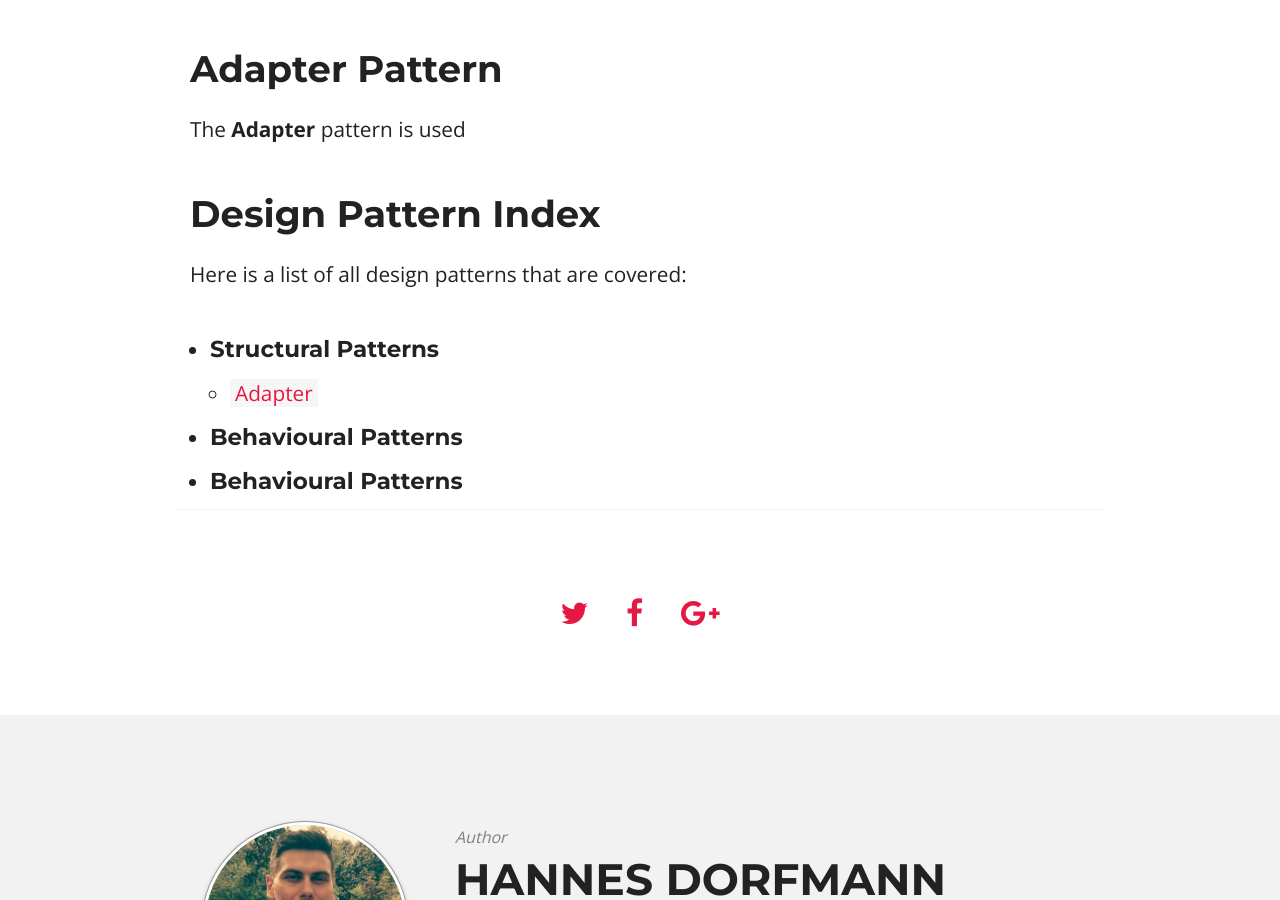
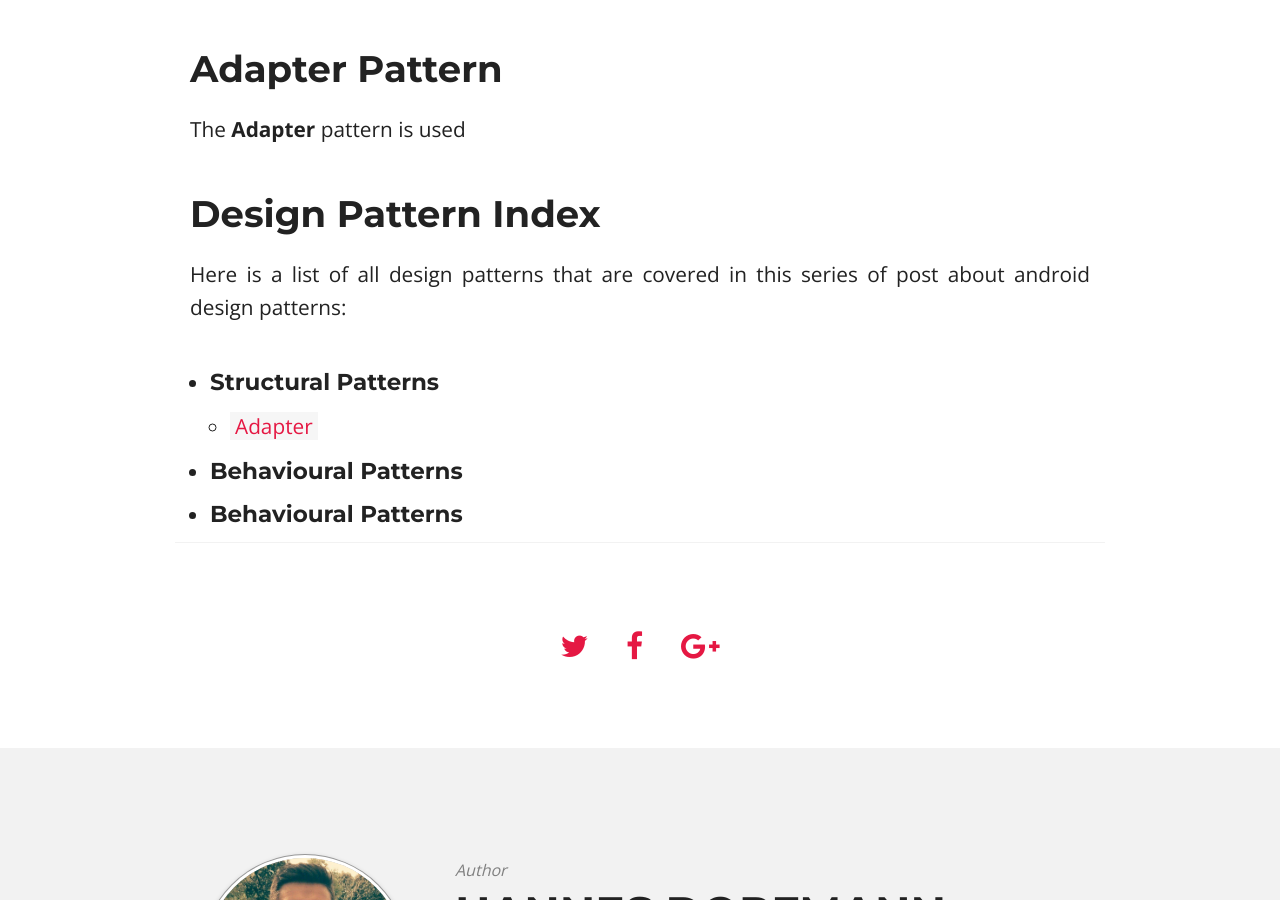
Before and after one commit to sockeqwe/website-old, a Jekyll site: the page built from _posts/android-design-patterns/2015-02-05-adapter.md, in a window 1280 px wide and 900 px high, scrolled down 586 px. Built offline with Jekyll 4.4.1, drawn with Linux system fonts in a browser that asks for light colours; nearby versions of some CDN libraries; comment, search, counter and statistics services are not loaded.

Commit message:
patterns index

```diff
--- a/_includes/android-design-patterns/pattern-index.html
+++ b/_includes/android-design-patterns/pattern-index.html
@@ -1,5 +1,5 @@
 <h2 id="design-patterns">Design Pattern Index</h2>
-<p>Here is a list of all design patterns that are covered:</p>
+Here is a list of all design patterns that are covered in this series of post about android design patterns:
 <ul>
   <li><h4>Structural Patterns</h4>
     <ul>
```
